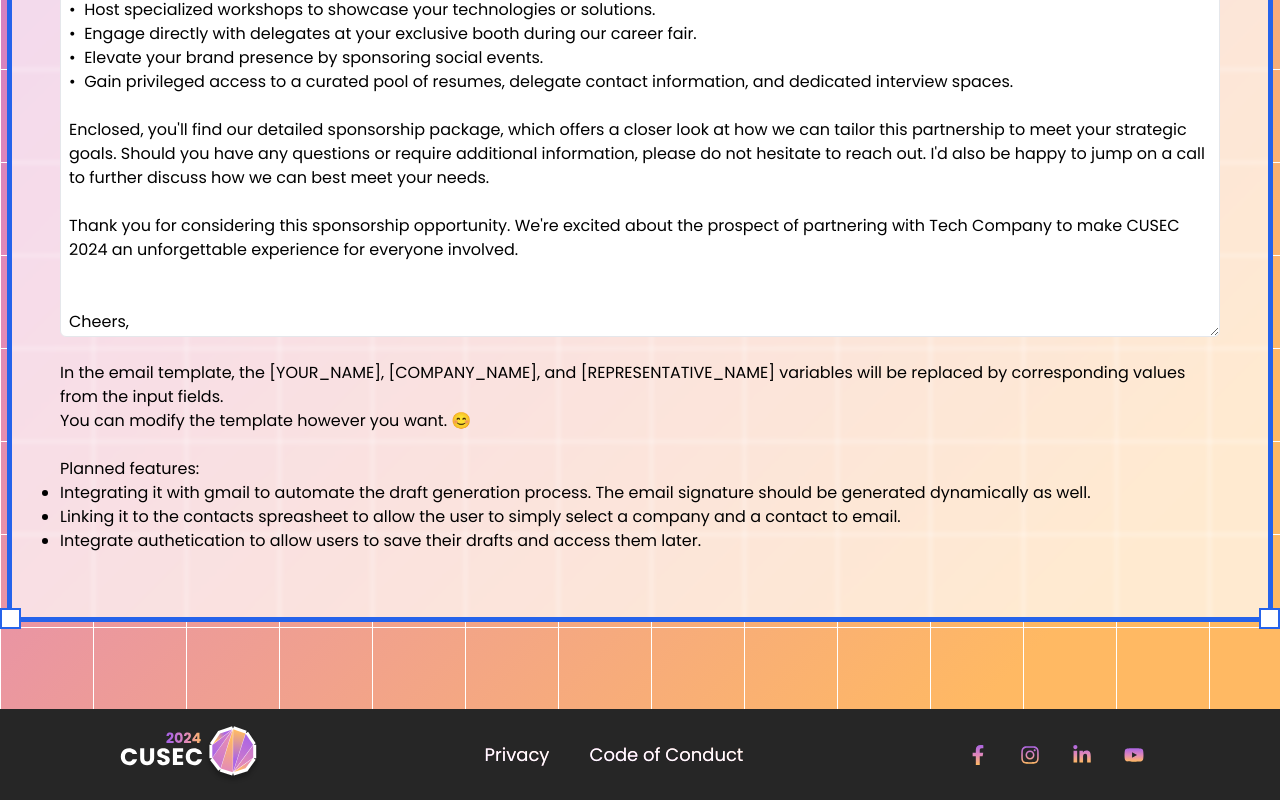
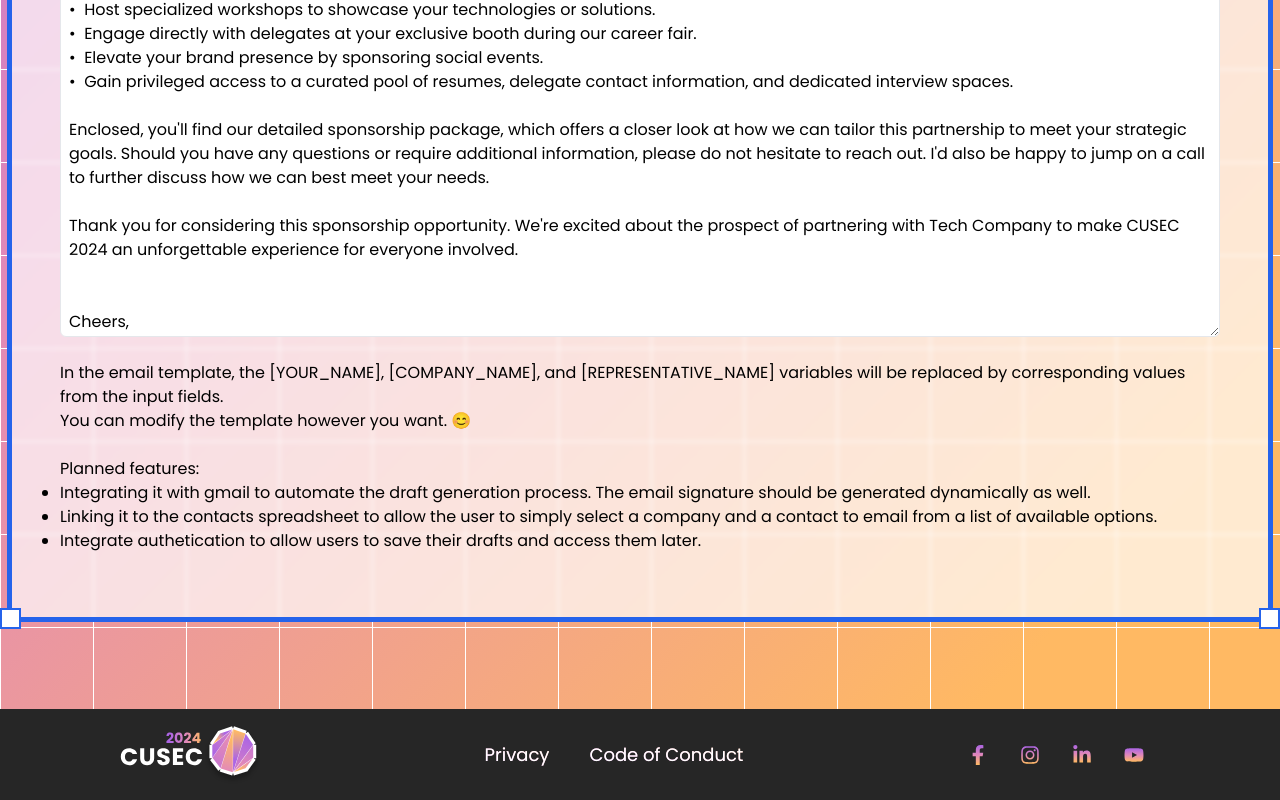
Before and after one commit to cusec/2024, a Next.js app: page /email-drafts in a window 1280 px wide. Shown: the part 1047-1847 px from the top of the page. Built offline with nearby package versions, Linux system fonts and the light colour scheme.

Commit message:
fix: Minor typos

```diff
--- a/src/app/email-drafts/page.tsx
+++ b/src/app/email-drafts/page.tsx
@@ -251,8 +251,8 @@ Cheers,
                 well.
               </li>
               <li>
-                Linking it to the contacts spreasheet to allow the user to simply
-                select a company and a contact to email.
+                Linking it to the contacts spreadsheet to allow the user to simply
+                select a company and a contact to email from a list of available options.
               </li>
               <li>
                 Integrate authetication to allow users to save their drafts and
```
